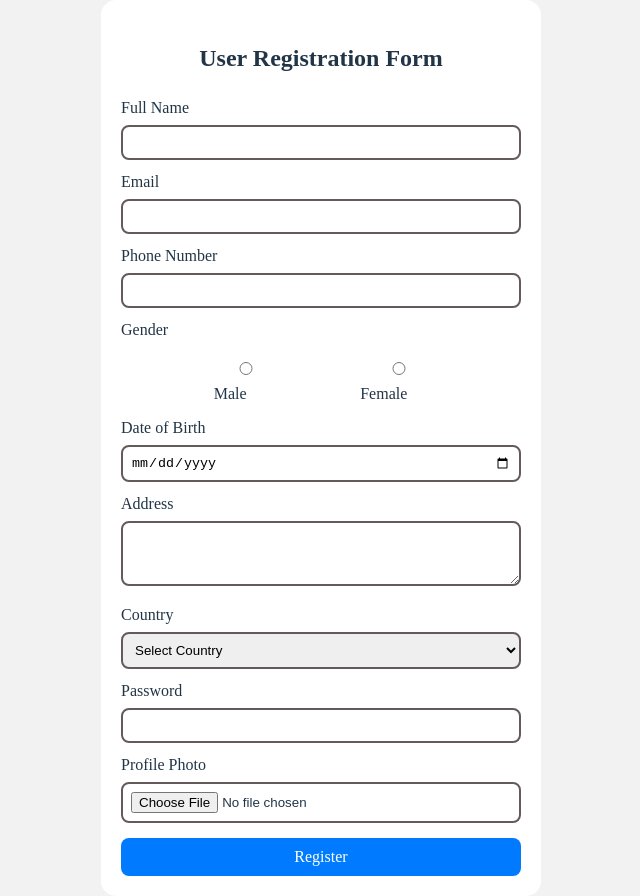
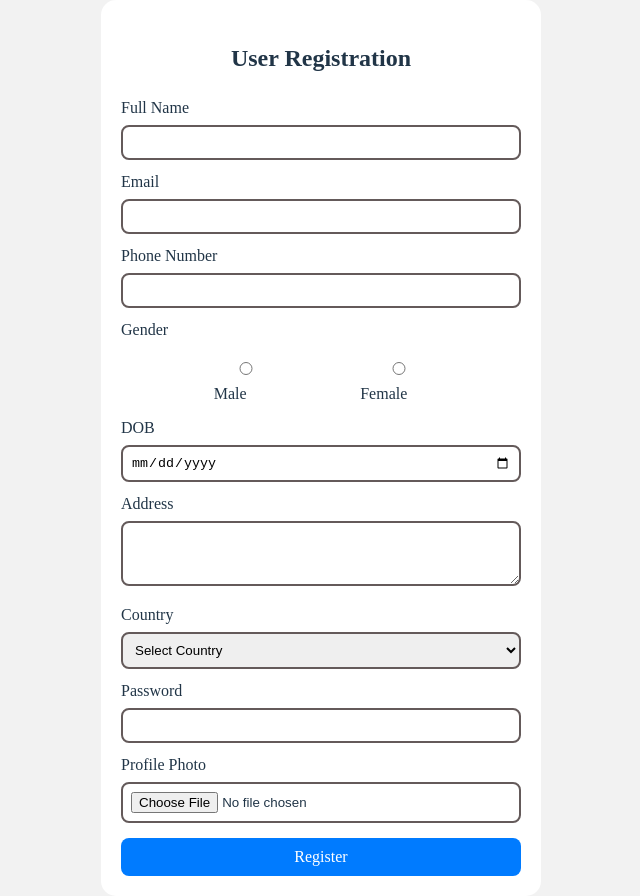
Before and after one commit to Kiranm2002/FullStack_prac, a React (Vite) app in the folder frontend/react-app/: page / in a window 1280 px wide. Shown: the whole page, without its empty margins (319-959 px from the left). Built offline with nearby package versions, Linux system fonts and the light colour scheme.

Commit message:
testing for CI/CD

```diff
--- a/frontend/react-app/src/App.jsx
+++ b/frontend/react-app/src/App.jsx
@@ -57,7 +57,7 @@ function App() {
   return (
     <div className="container">
       <form onSubmit={handleSubmit}>
-        <h2>User Registration Form  </h2>
+        <h2>User Registration  </h2>
 
         <label>Full Name</label>
         <input type="text" name="fullname" required onChange={handleChange} />
@@ -91,7 +91,7 @@ function App() {
           </label>
         </div>
 
-        <label>Date of Birth</label>
+        <label>DOB</label>
         <input type="date" name="dob" required onChange={handleChange} />
 
         <label>Address</label>
```
